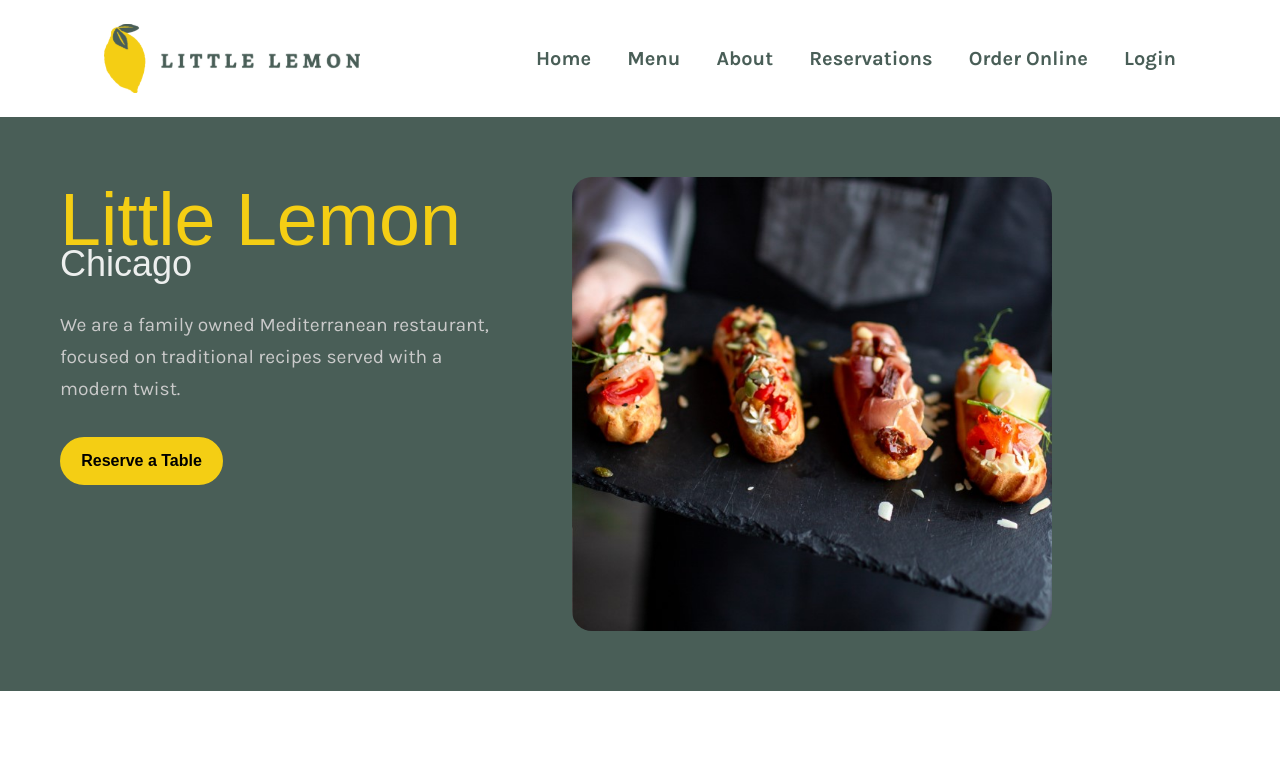
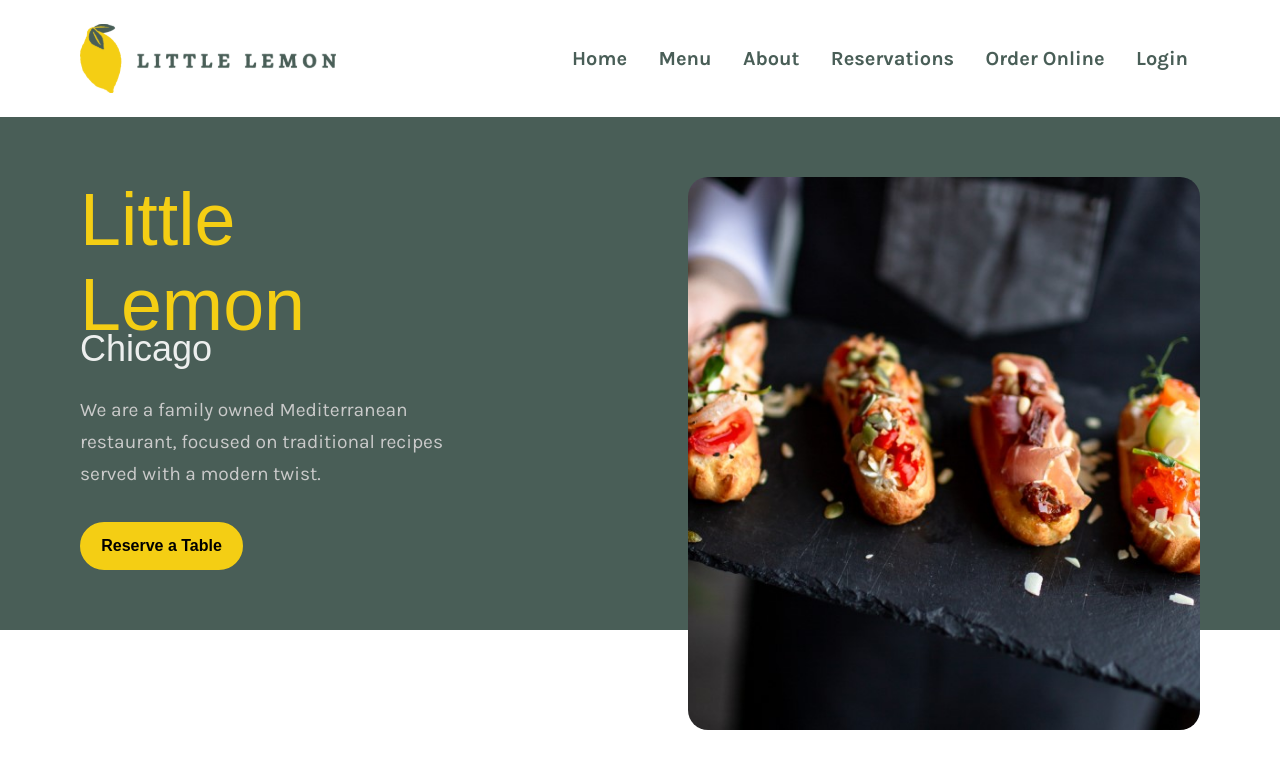
Before and after one commit to Hynwar/little-lemon, a React (Vite) app: page / in a window 1280 px wide. Shown: the top 768 px of the page. Built offline with nearby package versions, Linux system fonts and the light colour scheme; a web font is replaced by a local one.

Commit message:
ADDED: animations & fixes
- Animate navbar links
- Layout fixes concerning max-width
- Use common container to apply similar layout styles

```diff
--- a/src/App.css
+++ b/src/App.css
@@ -1,5 +1,6 @@
 :root {
 	--primary: #495e57;
+	--secondary: #ee9972;
 	--accent: #f4ce14;
 	--grey: #edefee;
 	--dark-grey: #333333;
@@ -9,7 +10,7 @@
 	box-sizing: border-box;
 	margin: 0;
 	padding: 0;
-	overflow-x: hidden;
+	/* overflow-x: hidden; */
 }
 
 body {
@@ -26,12 +27,7 @@ h4 {
 /* ##### NAVBAR STYLES ##### */
 
 .navbar {
-	max-width: 70rem;
-	margin: 0 auto;
-	padding: 1.5rem;
-	display: flex;
-	align-items: center;
-	justify-content: space-between;
+	padding: 1.5rem 2rem;
 }
 
 #nav-logo {
@@ -54,18 +50,38 @@ h4 {
 	font-size: 1.25rem;
 	font-weight: 700;
 	color: var(--primary);
+	transition: 0.1s;
+	padding: 0.5rem 0.75rem;
+}
+
+.nav-link:hover {
+	color: var(--dark-grey);
+	background-color: var(--accent);
+	border-radius: 10px;
+}
+
+.nav-link:active {
+	color: var(--grey);
+	background-color: var(--dark-grey);
 }
 
 /* ##### HERO STYLES ##### */
 #hero-section {
 	background-color: var(--primary);
-	padding: 3.75rem;
+	padding: 3.75rem 2rem;
+}
+
+.container {
+	max-width: 70rem;
 	display: flex;
+	margin: 0 auto;
+	justify-content: space-between;
 }
 
 .hero-content {
-	max-width: 27rem;
+	max-width: 25rem;
 	margin-right: 5rem;
+	justify-self: flex-start;
 }
 
 h1 {
@@ -113,7 +129,9 @@ h3 {
 }
 
 .hero-img {
-	max-width: 30rem;
-	height: auto;
+	width: 100%;
+	max-width: 32rem;
+	object-fit: cover;
 	border-radius: 1.25rem;
+	margin-bottom: -10rem;
 }
--- a/src/App.jsx
+++ b/src/App.jsx
@@ -5,8 +5,12 @@ import Hero from './components/Hero';
 function App() {
 	return (
 		<>
-			<Navbar />
-			<Hero />
+			<header>
+				<Navbar />
+			</header>
+			<main>
+				<Hero />
+			</main>
 		</>
 	);
 }
--- a/src/components/Hero.jsx
+++ b/src/components/Hero.jsx
@@ -3,16 +3,18 @@ import heroImg from '../assets/hero-img.jpg';
 function Hero() {
 	return (
 		<section id='hero-section'>
+			<div className='container'>
 				<div className='hero-content'>
 					<h1>Little Lemon</h1>
 					<h3 className='subtitle'>Chicago</h3>
 					<p className='description-text'>
-					We are a family owned Mediterranean restaurant, focused on traditional
-					recipes served with a modern twist.
+						We are a family owned Mediterranean restaurant, focused on
+						traditional recipes served with a modern twist.
 					</p>
 					<button className='primary-btn'>Reserve a Table</button>
 				</div>
 				<img src={heroImg} alt='Food' className='hero-img' />
+			</div>
 		</section>
 	);
 }
--- a/src/components/Navbar.jsx
+++ b/src/components/Navbar.jsx
@@ -3,6 +3,7 @@ import logo from '../assets/Logo.svg';
 function Navbar() {
 	return (
 		<nav className='navbar'>
+			<div className='container'>
 				<img id='nav-logo' src={logo} alt='Little Lemon Logo' />
 				<ul className='nav-links'>
 					<li>
@@ -36,6 +37,7 @@ function Navbar() {
 						</a>
 					</li>
 				</ul>
+			</div>
 		</nav>
 	);
 }
```
Lines whose indentation alone changed are shown as unchanged.
